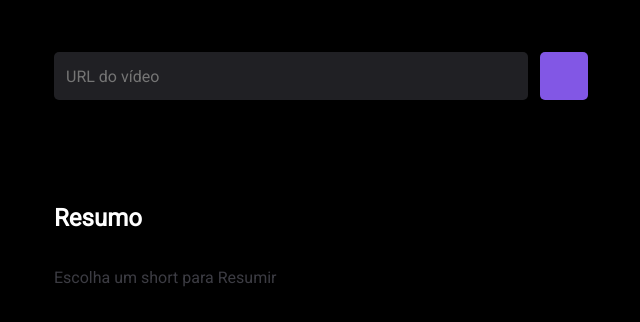
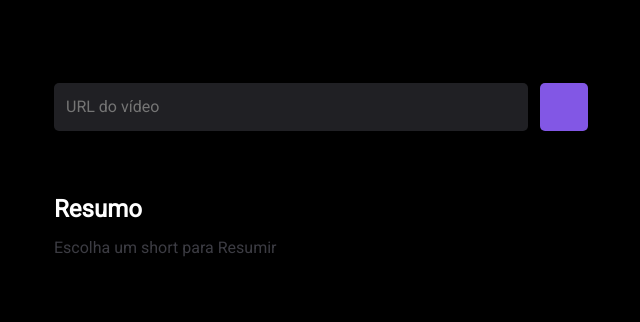
Before and after one commit to camposcaique/nlw-ia, a website built with Vite: page nlwia/index.html in a window 1280 px wide. Shown: the part 314-636 px from the top of the page, without its empty margins (319-959 px from the left). Built offline with nearby package versions, Linux system fonts and the light colour scheme; some icons are missing.

Commit message:
instalando as bibliotecas

```diff
--- a/nlwia/index.html
+++ b/nlwia/index.html
@@ -14,7 +14,7 @@
   </head>
   <body>
     <div id="app">
-      <img src="./public/logo.svg" alt="Logo">
+      <img src="/logo.svg" alt="Logo">
       <h1>Shorts Summary</h1>
 
     <form id="form">
--- a/nlwia/web/styles/app.css
+++ b/nlwia/web/styles/app.css
@@ -16,13 +16,14 @@
 
 #app > h2 {
     align-self: flex-start;
-    margin-top: 104px;
+    margin-top: 64px;
 }
 
 #app > p {
     align-self: flex-start;
     text-align: justify;
     width: 512px;
+    margin-top: -5px;
 }
 
 #app .placeholder {
```
Also changed, not shown: nlwia/package.json (+7 -1 lines), server/index.js (added), 1 other file.
